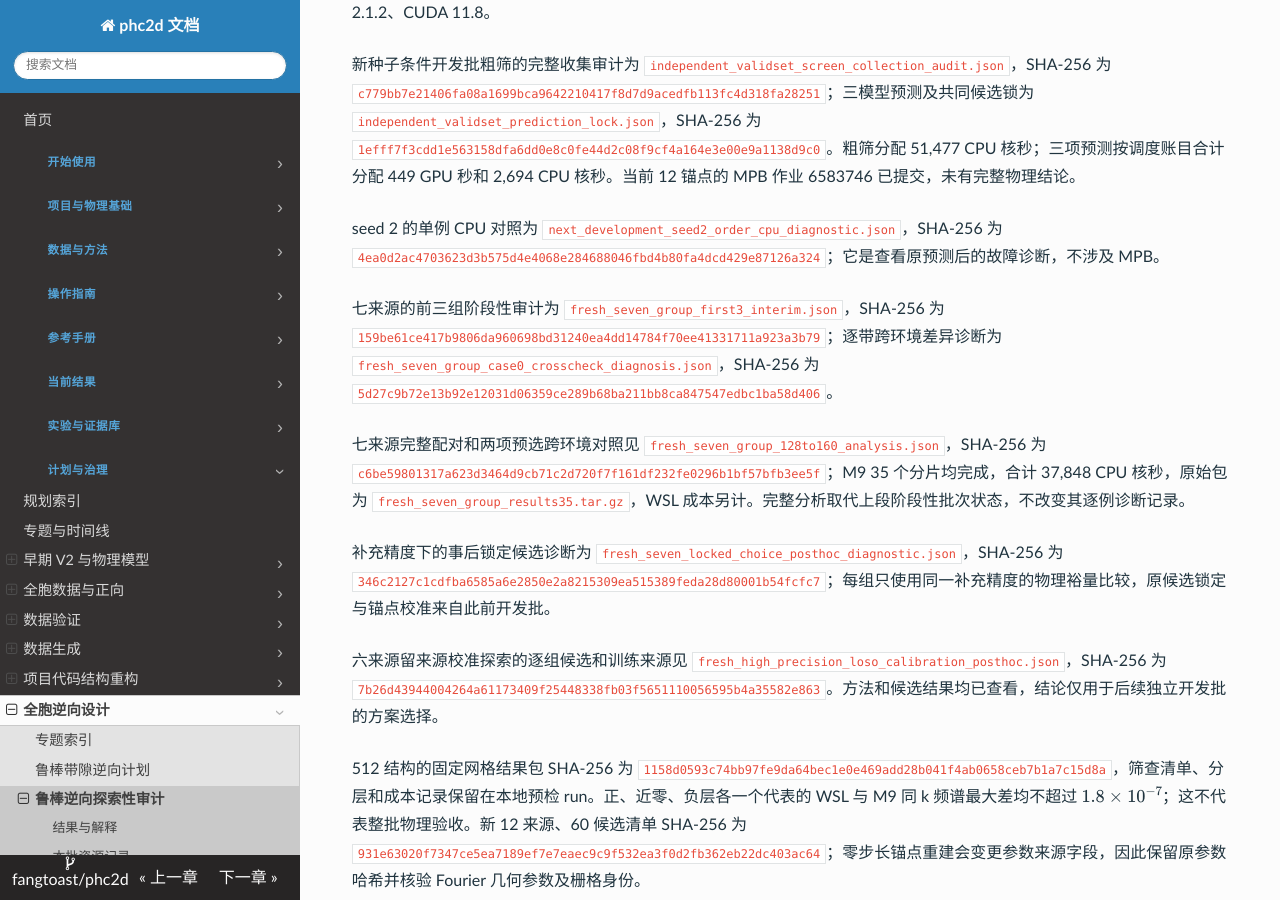
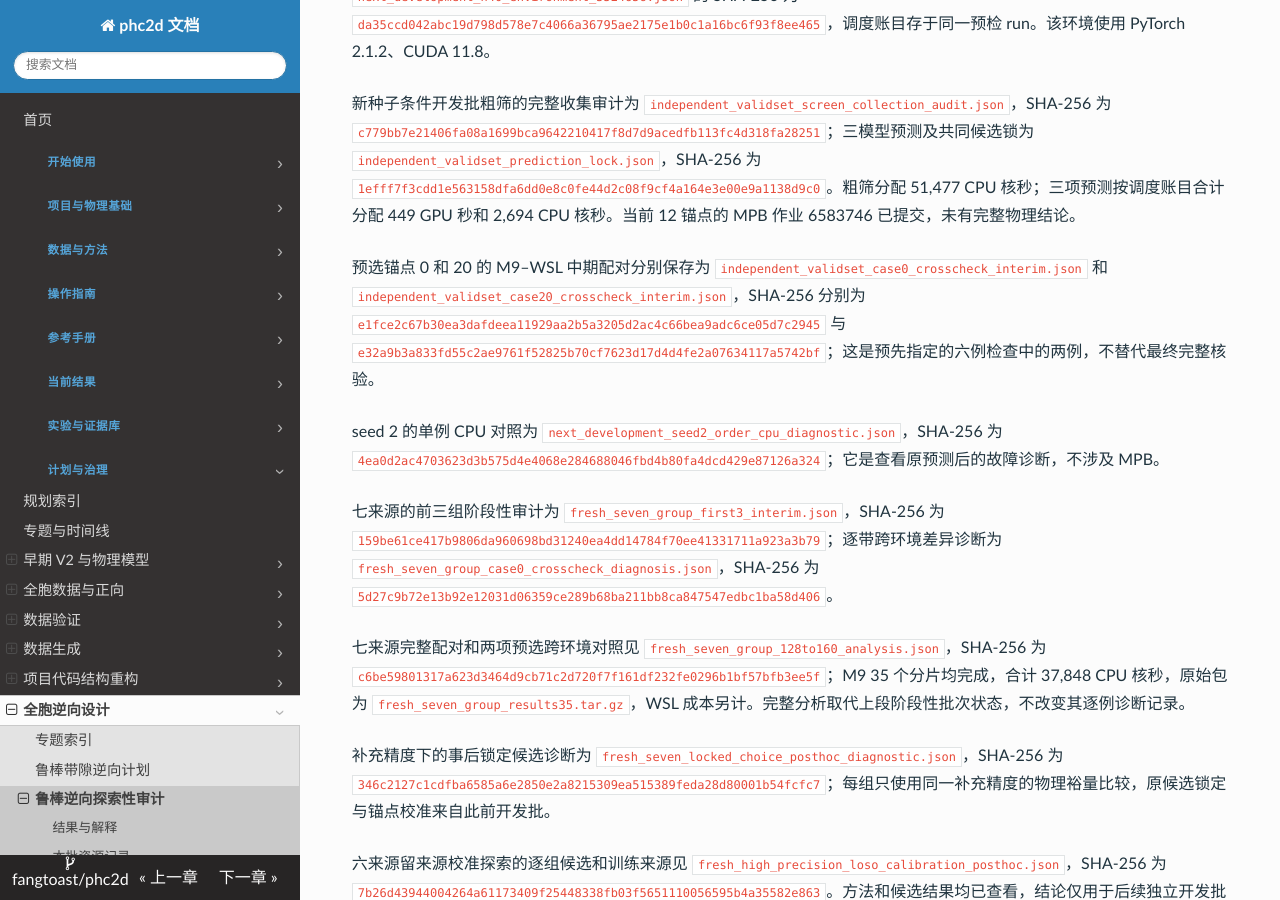
Before and after one commit to fangtoast/phc2d, an MkDocs documentation site: the page built from docs/results/inverse/鲁棒带隙逆向可用性审计.md, in a window 1280 px wide and 900 px high, scrolled down 10364 px. Built offline with MkDocs 1.6.1, drawn with Linux system fonts in a browser that asks for light colours; some of the changed text lies outside the part shown.

Commit message:
Record inverse cross-environment discrepancy

```diff
--- a/docs/results/inverse/鲁棒带隙逆向可用性审计.md
+++ b/docs/results/inverse/鲁棒带隙逆向可用性审计.md
@@ -100,6 +100,7 @@ source_artifacts:
 | N56 不限节点的补充对照 | 调度到另一节点，同样两个 checkpoint 和两个候选的 CPU/GPU 谱均有限且带序正常，四组最大差约 $1.32\times10^{-5}$–$1.60\times10^{-5}$ | 同 PyTorch/CUDA 版本与 GPU 型号；此前异常节点上同四组 GPU 出现非有限值或较大异常。没有为此诊断预注册数值容差，不作门槛通过判断；不能据两个节点断定故障根因，也不改变锁定预测 |
 | N40 补充对照 | 同样两个 checkpoint 和两个候选在 N40 的 CPU/GPU 谱均有限且带序正常，四组最大差均约 $5.96\times10^{-8}$ | 事后小样本诊断，PyTorch/CUDA 版本与 N56 不同；未预注册容差，不能据此定位异常根因或替换原锁定预测 |
 | 新种子条件开发批的粗筛与冻结预测 | 独立生成的 1,024 个来源，固定网格正、近零、负层分别为 17、11、996；按预定规则各抽 4 个。三个 seed 对 60 个候选均可评分，首个候选的 CPU/GPU 全谱最大差分别约 $1.19\times10^{-7}$、$1.44\times10^{-5}$、$1.51\times10^{-5}$，均低于预设 $5\times10^{-5}$ | 方法调整受已有开发结果启发；这是新来源的条件开发批，粗筛和代理预测不证明物理设计质量。首例跨设备一致不保证全部候选的跨设备一致，也不改变先前批次的失败 |
+| 新批预选锚点跨环境中期检查 | 前两个预选锚点中，第一个通过全频带 $10^{-6}$ 容差；第二个在负向偏移的全频带最大差为 $1.18534\times10^{-6}$，超过预设容差，k 点和数值门判断一致 | 第二例最大差在 B1，目标 B4–B5 最大差约 $5.96\times10^{-8}$；原全频带门仍为失败。其余四例未完成，继续保留并检查全批，不能宣布该批跨环境门通过 |
 | seed 2 的单例带序跨设备诊断 | 原 60 候选中唯一带序异常的来源 762 阈值正向候选，在 CPU 也出现 12 处倒序；CPU–GPU 全谱最大差约 $1.94\times10^{-5}$ | 原 GPU 倒序位于 B8–B9，最大约 0.0022。事后单例说明更换设备未必消除此异常；当前合同要求全谱有序，不能仅因目标为 B4–B5 就恢复评分或改变原 P2 门 |
 | 新批首个预选来源的漏检诊断 | 来源 131 锚点在 512 栅格、三偏移、96→128 下共同裕量为 0.01133，三个冻结 Global–Local seed 对该锚点的代理预测均为负 | 该锚点及阈值减小候选的 M9–WSL 频谱最大差约 $5.96\times10^{-8}$；单来源的有限精度诊断，全批漏检率和 P2 门尚未确定 |
 | 新批 60 候选完整物理审计 | 45/60 候选通过原数值门；12 个来源中仅 3 组的全部五候选通过。15 个未过门候选均有 96→128 空间分辨率不稳定，最多六层的自适应 k 加密均满足当前稳定条件 | 固定 512 栅格和三偏移的开发批；三个 seed 的完整分层排序均不可判定，P2 数值门未通过。两组事后 128→160 整组诊断另行开展 |
@@ -247,6 +248,8 @@ N40 对照作业 5524656 在节点 g0727 完成，分配 127 GPU 秒和 762 CPU
 
 新种子条件开发批粗筛的完整收集审计为 `independent_validset_screen_collection_audit.json`，SHA-256 为 `c779bb7e21406fa08a1699bca9642210417f8d7d9acedfb113fc4d318fa28251`；三模型预测及共同候选锁为 `independent_validset_prediction_lock.json`，SHA-256 为 `1efff7f3cdd1e563158dfa6dd0e8c0fe44d2c08f9cf4a164e3e00e9a1138d9c0`。粗筛分配 51,477 CPU 核秒；三项预测按调度账目合计分配 449 GPU 秒和 2,694 CPU 核秒。当前 12 锚点的 MPB 作业 6583746 已提交，未有完整物理结论。
 
+预选锚点 0 和 20 的 M9–WSL 中期配对分别保存为 `independent_validset_case0_crosscheck_interim.json` 和 `independent_validset_case20_crosscheck_interim.json`，SHA-256 分别为 `e1fce2c67b30ea3dafdeea11929aa2b5a3205d2ac4c66bea9adc6ce05d7c2945` 与 `e32a9b3a833fd55c2ae9761f52825b70cf7623d17d4d4fe2a07634117a5742bf`；这是预先指定的六例检查中的两例，不替代最终完整核验。
+
 seed 2 的单例 CPU 对照为 `next_development_seed2_order_cpu_diagnostic.json`，SHA-256 为 `4ea0d2ac4703623d3b575d4e4068e284688046fbd4b80fa4dcd429e87126a324`；它是查看原预测后的故障诊断，不涉及 MPB。
 
 七来源的前三组阶段性审计为 `fresh_seven_group_first3_interim.json`，SHA-256 为 `159be61ce417b9806da960698bd31240ea4dd14784f70ee41331711a923a3b79`；逐带跨环境差异诊断为 `fresh_seven_group_case0_crosscheck_diagnosis.json`，SHA-256 为 `5d27c9b72e13b92e12031d06359ce289b68ba211bb8ca847547edbc1ba58d406`。
```
